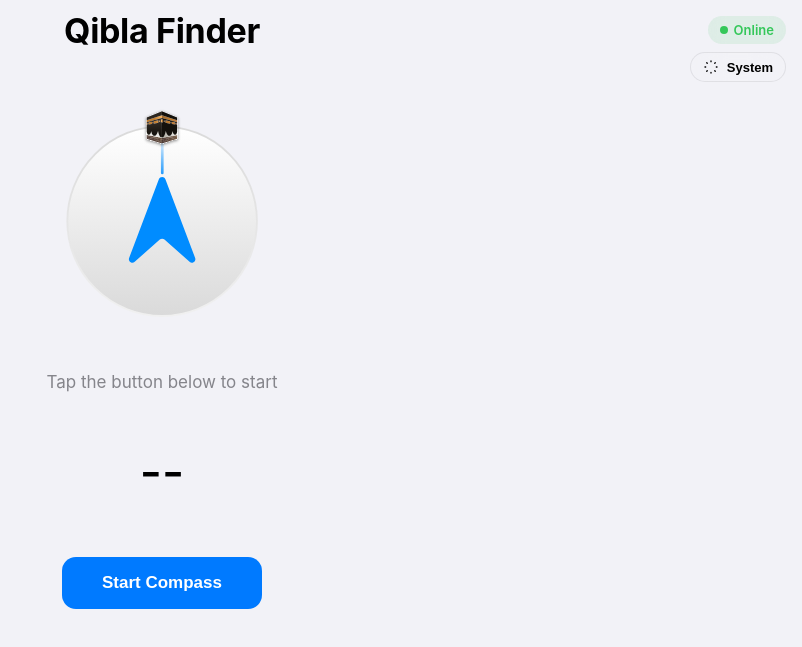
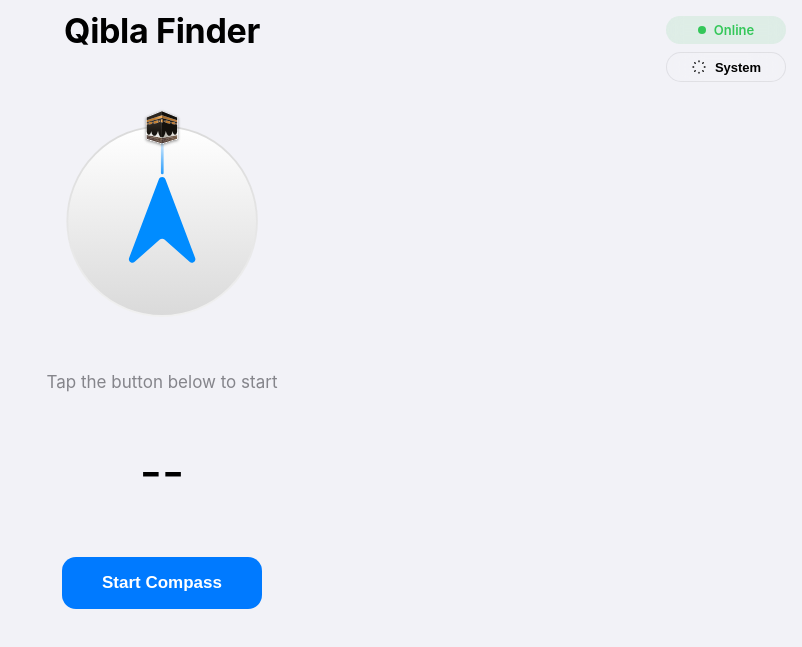
Before and after one commit to getrahhal/QiblaFinderPWA, a website: page public/index.html in a window 1280 px wide. Shown: the top 647 px of the page, without its empty margins (478-1280 px from the left). Drawn offline with Linux system fonts and the light colour scheme; a web font is replaced by a local one.

Commit message:
style: align top status pills width

```diff
--- a/public/styles.css
+++ b/public/styles.css
@@ -261,12 +261,13 @@ body {
     flex-direction: column;
     align-items: flex-end;
     gap: 8px;
+    width: 120px;
 }
 
 .connection-pill {
     display: flex;
     align-items: center;
-    gap: 6px;
+    gap: 8px;
     padding: 6px 12px;
     border-radius: 100px;
     font-size: 13px;
@@ -274,6 +275,8 @@ body {
     backdrop-filter: blur(8px);
     -webkit-backdrop-filter: blur(8px);
     transition: all 0.3s ease;
+    width: 100%;
+    justify-content: center;
 }
 
 .connection-pill.online {
@@ -310,6 +313,8 @@ body {
     cursor: pointer;
     transition: all 0.3s ease;
     position: relative;
+    width: 100%;
+    justify-content: center;
 }
 
 .theme-switcher:hover {
```
